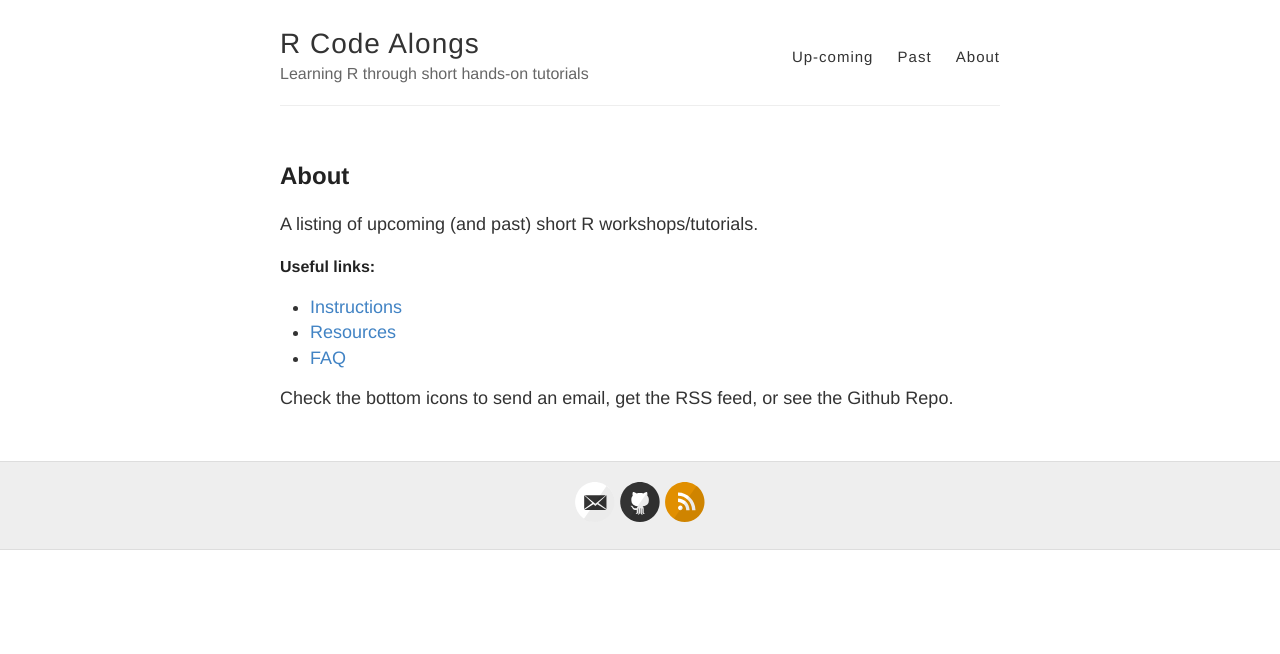
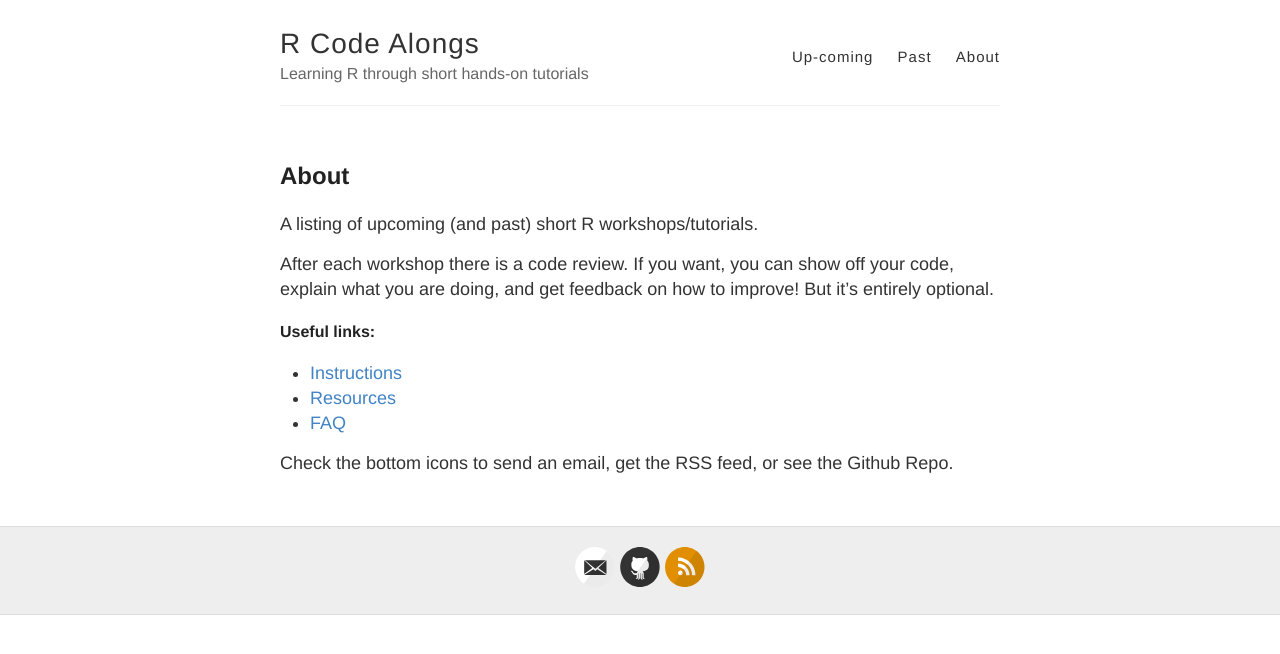
Before and after one commit to codeasmanuscript/code-along, a Jekyll site: the page built from about.md, in a window 1280 px wide. Shown: the top 654 px of the page. Built offline with Jekyll 4.4.1, drawn with Linux system fonts in a browser that asks for light colours.

Commit message:
Added info in about re code review

```diff
--- a/about.md
+++ b/about.md
@@ -6,6 +6,10 @@ permalink: /about/
 
 A listing of upcoming (and past) short R workshops/tutorials.
 
+After each workshop there is a code review. If you want, you can show off your
+code, explain what you are doing, and get feedback on how to improve! But it's
+entirely optional.
+
 ### Useful links:
 
 - [Instructions]({{ site.github.url }}/instructions)
```
